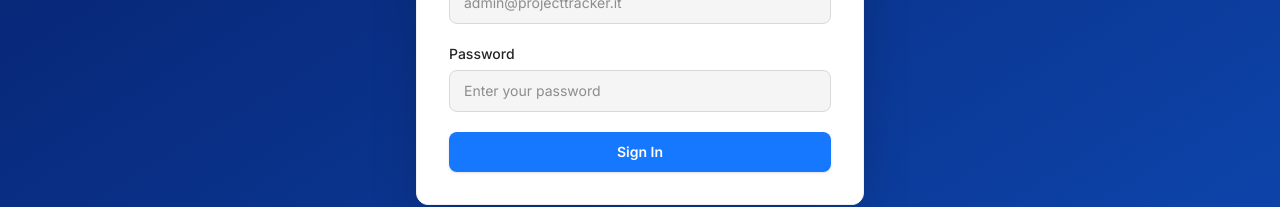
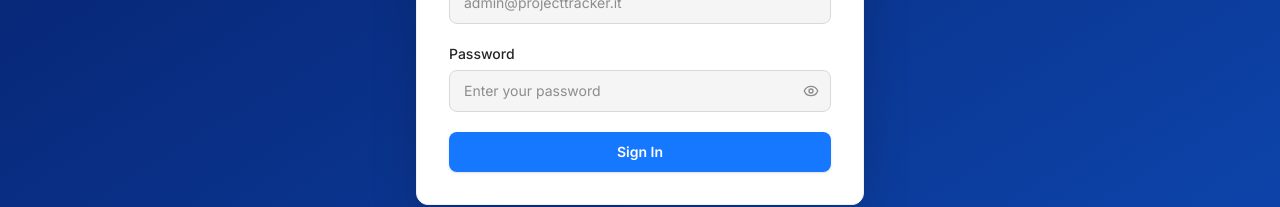
Before and after one commit to vivamau/projectsTracker, a React (Vite) app in the folder frontend/: page /login in a window 1280 px wide. Shown: the part 396-603 px from the top of the page. Built offline with nearby package versions, Linux system fonts and the light colour scheme; no server answers.

Commit message:
added a funcionality to view your password

```diff
--- a/frontend/src/pages/login/index.jsx
+++ b/frontend/src/pages/login/index.jsx
@@ -2,7 +2,7 @@ import { useState } from 'react';
 import { useNavigate, Navigate } from 'react-router-dom';
 import { useAuth } from '../../hooks/useAuth';
 import { useTheme } from '../../hooks/useTheme';
-import { FolderKanban, Sun, Moon } from 'lucide-react';
+import { FolderKanban, Sun, Moon, Eye, EyeOff } from 'lucide-react';
 
 export default function LoginPage() {
   const { login, isAuthenticated, loading } = useAuth();
@@ -12,6 +12,7 @@ export default function LoginPage() {
   const [password, setPassword] = useState('');
   const [error, setError] = useState('');
   const [submitting, setSubmitting] = useState(false);
+  const [showPassword, setShowPassword] = useState(false);
 
   if (!loading && isAuthenticated) {
     return <Navigate to="/dashboard" replace />;
@@ -79,15 +80,26 @@ export default function LoginPage() {
               <label htmlFor="login-password" className="mb-1.5 block text-sm font-medium text-text-primary">
                 Password
               </label>
+              <div className="relative">
                 <input
                   id="login-password"
-                type="password"
+                  type={showPassword ? 'text' : 'password'}
                   value={password}
                   onChange={(e) => setPassword(e.target.value)}
                   placeholder="Enter your password"
                   required
-                className="w-full rounded-lg border border-border-dark bg-surface px-3.5 py-2.5 text-sm text-text-primary outline-none focus:border-primary-500 focus:ring-1 focus:ring-primary-500 transition-colors"
+                  className="w-full rounded-lg border border-border-dark bg-surface px-3.5 py-2.5 pr-10 text-sm text-text-primary outline-none focus:border-primary-500 focus:ring-1 focus:ring-primary-500 transition-colors"
                 />
+                <button
+                  type="button"
+                  onClick={() => setShowPassword(v => !v)}
+                  className="absolute inset-y-0 right-0 flex items-center px-3 text-text-secondary hover:text-text-primary transition-colors"
+                  tabIndex={-1}
+                  aria-label={showPassword ? 'Hide password' : 'Show password'}
+                >
+                  {showPassword ? <EyeOff size={16} /> : <Eye size={16} />}
+                </button>
+              </div>
             </div>
 
             <button
```
Lines whose indentation alone changed are shown as unchanged.
